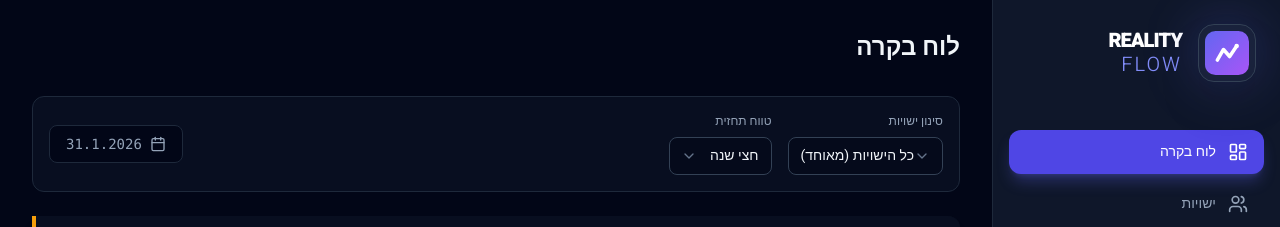
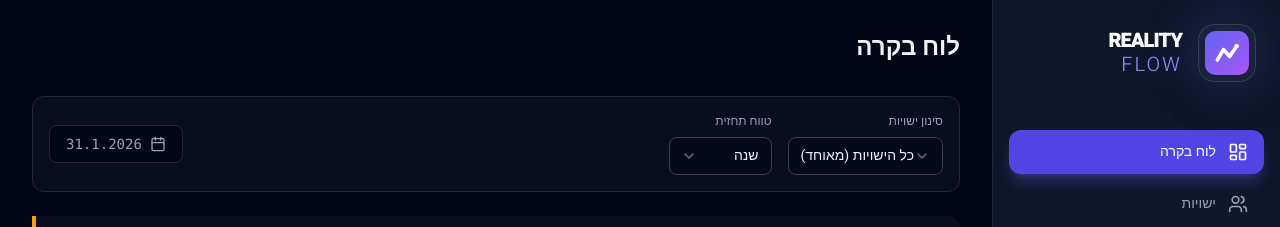
Before and after one commit to kellerman1-design/Reality-Flow, a React (Vite) app: page / in a window 1280 px wide. Shown: the top 227 px of the page. Built offline with nearby package versions, Linux system fonts and the light colour scheme.

Commit message:
fix: Update README link and scroll behavior
Updates the AI Studio app link in the README.

Adds functionality to automatically scroll to the end of the cash flow matrix when new data is loaded, improving usability for long cash flow projections.

```diff
--- a/components/Screens/Dashboard.tsx
+++ b/components/Screens/Dashboard.tsx
@@ -1,5 +1,5 @@
 
-import React, { useMemo, useState, useEffect } from 'react';
+import React, { useMemo, useState, useEffect, useRef } from 'react';
 import { AreaChart, Area, LineChart, Line, XAxis, YAxis, CartesianGrid, Tooltip, ResponsiveContainer, Legend, ComposedChart, ReferenceLine } from 'recharts';
 import { Card, KPICard, Modal, MultiSelect, Select } from '../UI/SharedComponents';
 import { DailySimulationResult, Entity, Account, Task, Loan, Lease, Guarantee, Transaction, GlobalSettings } from '../../types';
@@ -75,6 +75,7 @@ const getConsolidatedWeight = (id: string, entities: Entity[]): number => {
 const CashFlowMatrix: React.FC<CashFlowMatrixProps> = ({ data, entities, accounts, weightedMap, selectedEntityIds, vatRate }) => {
     const [viewMode, setViewMode] = useState<ViewMode>('monthly');
     const [drillDownData, setDrillDownData] = useState<DrillDownState | null>(null);
+    const scrollContainerRef = useRef<HTMLDivElement>(null);
 
     useEffect(() => {
         const handleKeyDown = (e: KeyboardEvent) => {
@@ -196,6 +197,12 @@ const CashFlowMatrix: React.FC<CashFlowMatrixProps> = ({ data, entities, account
     }, [data, viewMode, weightedMap, accounts, entities]);
 
     const displayData = aggregatedData;
+
+    useEffect(() => {
+        if (scrollContainerRef.current) {
+            scrollContainerRef.current.scrollLeft = scrollContainerRef.current.scrollWidth;
+        }
+    }, [displayData]);
 
     const handleBalanceDrillDown = (periodKey: string, dateInGroup: string, isClosing: boolean = false) => {
         const dayResult = data.find(d => d.date === dateInGroup);
@@ -408,6 +415,7 @@ const CashFlowMatrix: React.FC<CashFlowMatrixProps> = ({ data, entities, account
                 </div>
                 {/* To show scrollbar on the right in RTL: Use dir="ltr" on container and dir="rtl" on table */}
                 <div
+                    ref={scrollContainerRef}
                     className="overflow-auto w-full max-h-[600px] custom-scrollbar"
                     dir="ltr"
                     style={{ scrollbarGutter: 'stable' }}
@@ -640,7 +648,7 @@ const CashFlowMatrix: React.FC<CashFlowMatrixProps> = ({ data, entities, account
 };
 
 export const Dashboard: React.FC<DashboardProps> = ({ simulationResults, entities, accounts, tasks, loans, leases, guarantees, settings, selectedEntityIds, setSelectedEntityIds }) => {
-    const [chartRange, setChartRange] = useState<number>(180);
+    const [chartRange, setChartRange] = useState<number>(365);
     const [alertFilter, setAlertFilter] = useState<AlertCategory>('all');
     const [isSyncingTeams, setIsSyncingTeams] = useState(false);
 
```
Also changed, not shown: 2 other files (tests, documents, lock files or other folders).
